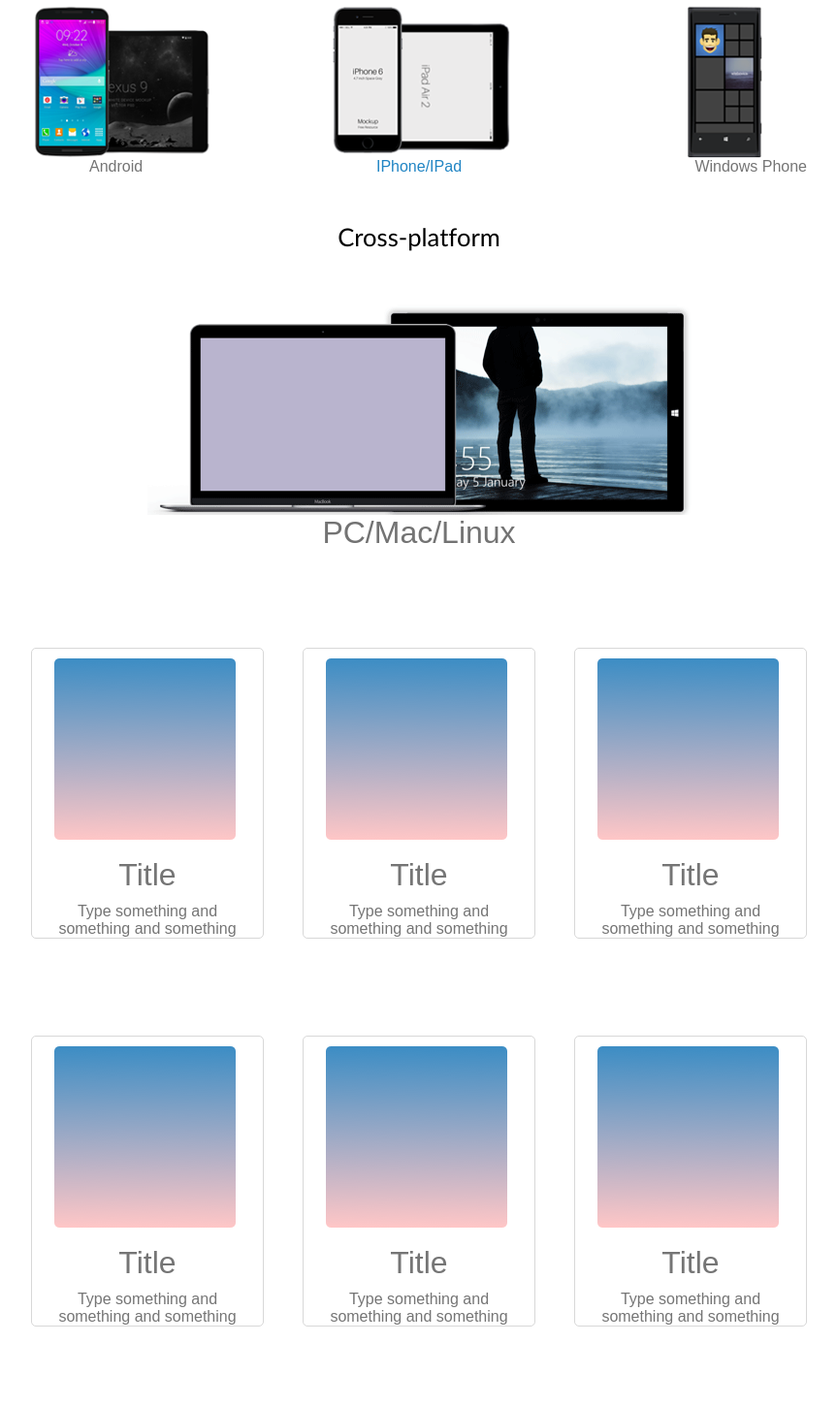
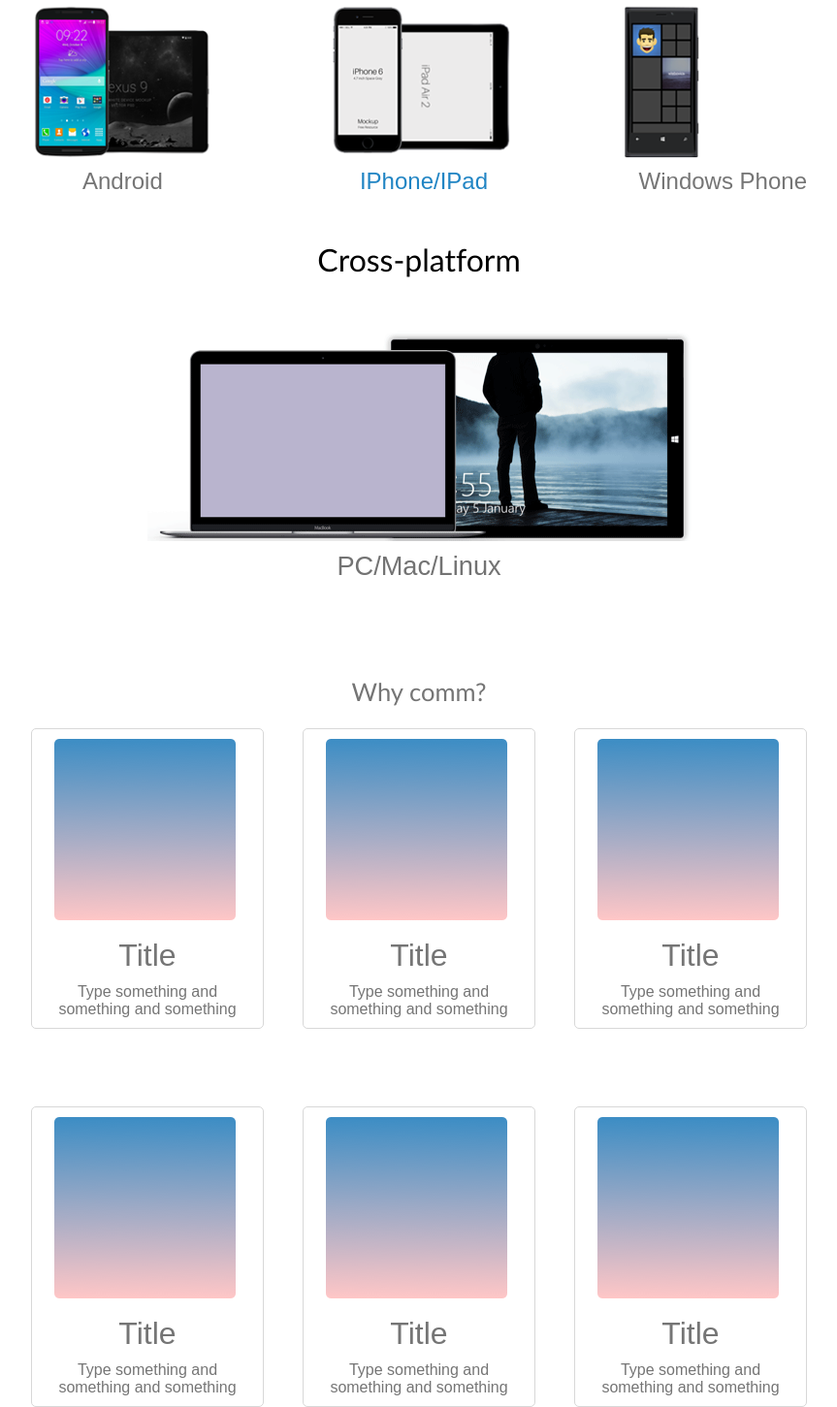
Before and after one commit to IgorCova/ThreadsWeb, a plain HTML site: page index.html in a window 1280 px wide. Shown: the part 350-1801 px from the top of the page at 97% size, without its empty margins (208-1071 px from the left). Before the commit the page ends 1718 px from the top, so only its background shows below. Drawn offline with Linux system fonts and the light colour scheme.

Commit message:
верстка
верстка

```diff
--- a/index.html
+++ b/index.html
@@ -21,7 +21,6 @@
 	<div id="conteiner">
 	    <header>
                 <div class="wrapper">
-
 			        <nav>
 		                <ul>
 			                <li><a href="#"><span>Home</span></a></li>
@@ -30,7 +29,7 @@
 			        </nav>
 
 			        <div class="comm">
-			            <span>comm</span>
+			            <div>comm</div>
 				    </div>
 
 				    <div class="telegram">
@@ -98,7 +97,11 @@
 		 <div class="clear"></div>
 	    </div>
 
-		 <div id="WhuComm">
+		<div id="WhyComm">
+	         <div><span>Why comm?</span></div>
+	    </div>
+
+		<div id="WhuComm">
 	     <div class="android">
 		    <div>
 		      <div>
@@ -156,7 +159,7 @@
 		 <div class="clear"></div>
 	  </div>
 
-	   <div id="WhuComm">
+	   <div id="WhuCmm">
 	     <div class="android">
 		   <div>
 		     <div>
--- a/styles/style.css
+++ b/styles/style.css
@@ -56,14 +56,17 @@ width:30%;
 }
 
 #conteiner header .wrapper nav ul{
-margin-top:24px;
+margin-top:27px;
 }
 
 #conteiner header .wrapper nav ul li{
 list-style:none;
 float:left;
 color:#2185c4;
-margin-left:20px;
+}
+
+#conteiner header .wrapper nav ul li:last-child{
+padding-left:30px;
 }
 
 #conteiner header .wrapper nav ul li a span{
@@ -73,6 +76,7 @@ color:#2185c4;
 
 #conteiner header .wrapper nav ul li a{
 text-decoration:none;
+font-size:120%;
 }
 
 #conteiner header .wrapper nav ul li a span:hover{
@@ -97,11 +101,12 @@ width:39%;
 text-align:center;
 }
 
-#conteiner header .wrapper .comm span{
+#conteiner header .wrapper .comm div{
 font-family: Comfortaa-Bold; /* Гарнитура шрифта */
 src: url(../fonts/Comfortaa-Bold.ttf); /* Путь к файлу со шрифтом */
 color:#2185c4;
-font-size:250%;
+font-size:310%;
+margin-top:1px;
 }
 
 #conteiner header .wrapper .telegram{
@@ -116,16 +121,17 @@ position:reletive;
 
 #conteiner header .wrapper .telegram span a:first-child{
 position:absolute;
-margin-top:12px;
+margin-top:18px;
 margin-left:70px;
 }
 
 #conteiner header .wrapper .telegram span a:last-child{
 position:absolute;
-margin-top:24px;
-margin-left:115px;
+margin-top:26px;
+margin-left:118px;
 text-decoration:none;
 color:#2185c4;
+font-size:140%;
 font-family: LatoLight; /* Гарнитура шрифта */
 src: url(../fonts/LatoLight.ttf); /* Путь к файлу со шрифтом */
 }
@@ -166,9 +172,13 @@ margin:222px auto 0;
 width:30%;
 float:left;
 }
+
 #conteiner #crossplatform .android div span{
-margin-left:60px;
+margin-top:10px;
+margin-left:53px;
 color:#757575;
+font-size:150%;
+display:block;
 }
 
 
@@ -179,6 +189,10 @@ float:left;
 
 #conteiner #crossplatform .IPhoneIPad div span{
 color:#2185c4;
+font-size:150%;
+display:block;
+margin-top:10px;
+margin-left:10px;
 }
 
 #conteiner #crossplatform .IPhoneIPad div{
@@ -200,11 +214,15 @@ text-align:right;
 
 #conteiner #crossplatform .WindowsPhone div img{
 text-align:left;
-margin-right:45px;
+margin-right:110px;
 }
 
 #conteiner #crossplatform .WindowsPhone div:last-child span{
 color:#757575;
+font-size:150%;
+display:block;
+margin-top:10px;
+
 }
 /*контент*/
 
@@ -216,9 +234,10 @@ margin:0 auto;
 
 #conteiner #platform div span {
 font-family: latoRegular; /* Гарнитура шрифта */
-src: url(../fonts/latoRegular.ttf); /* Путь к файлу со шрифтом */
+    src: url(../fonts/latoRegular.ttf); /* Путь к файлу со шрифтом */
 color:#000000;
-font-size:160%;
+font-size:200%;
+
 }
 
 #conteiner #platform div {
@@ -236,7 +255,9 @@ float:left;
 }
 
 #conteiner #crossplm .IPhoneIPad div span{
-font-size:200%;
+display:block;
+margin-top:10px;
+font-size:170%;
 color:#737373;
 }
 
@@ -244,16 +265,33 @@ color:#737373;
 text-align:center;
 }
 
-/*контент*/
+#conteiner #WhyComm{
+padding-top:100px;
+width:800px;
+margin:0 auto;
+}
+
+#conteiner #WhyComm div {
+text-align:center;
+}
+
+#conteiner #WhyComm div span {
+font-family: latoRegular; /* Гарнитура шрифта */
+src: url(../fonts/latoRegular.ttf); /* Путь к файлу со шрифтом */
+color:#757575;
+font-size:160%;
+}
+
 #conteiner #WhuComm{
 width:800px;
-margin:100px auto 0;
+margin:20px auto 0;
 }
 
 #conteiner #WhuComm .android{
 width:30%;
 float:left;
 }
+
 #conteiner #WhuComm .android div div:last-child span{
 color:#757575;
 text-align:center;
@@ -266,6 +304,10 @@ color:#757575;
 
 #conteiner #WhuComm .android div div{
 padding-top:10px;
+}
+
+#conteiner #WhuComm .android div div:last-child {
+padding-bottom:10px;
 }
 
 #conteiner #WhuComm .android > div{
@@ -299,8 +341,8 @@ border-radius:5px 5px 5px 5px;
 text-align:center;
 }
 
-#conteiner #WhuComm .IPhoneIPad div img{
-
+#conteiner #WhuComm .IPhoneIPad div div:last-child {
+padding-bottom:10px;
 }
 
 #conteiner #WhuComm .WindowsPhone{
@@ -323,6 +365,7 @@ text-align:center;
 
 #conteiner #WhuComm .WindowsPhone div div:last-child {
 text-align:center;
+padding-bottom:10px;
 }
 
 #conteiner #WhuComm .WindowsPhone div div {
@@ -338,3 +381,101 @@ color:#757575;
 color:#757575;
 }
 /*контент*/
+
+#conteiner #WhuCmm{
+width:800px;
+margin:80px auto 0;
+}
+
+#conteiner #WhuCmm .android{
+width:30%;
+float:left;
+}
+#conteiner #WhuCmm .android div div:last-child span{
+color:#757575;
+text-align:center;
+}
+
+#conteiner #WhuCmm .android  div div:nth-child(2) span{
+font-size:200%;
+color:#757575;
+}
+
+#conteiner #WhuCmm .android div div{
+padding-top:10px;
+}
+
+#conteiner #WhuCmm .android div div:last-child {
+padding-bottom:10px;
+}
+
+#conteiner #WhuCmm .android > div{
+border:#d8d8d8 1px solid;
+border-radius:5px 5px 5px 5px;
+text-align:center;
+}
+
+#conteiner #WhuCmm .IPhoneIPad{
+margin-left:40px;
+width:30%;
+float:left;
+}
+
+#conteiner #WhuCmm .IPhoneIPad div div{
+padding-top:10px;
+}
+
+#conteiner #WhuCmm .IPhoneIPad div div:last-child span{
+color:#757575;
+}
+
+#conteiner #WhuCmm .IPhoneIPad  div div:nth-child(2) span{
+font-size:200%;
+color:#757575;
+}
+
+#conteiner #WhuCmm .IPhoneIPad > div{
+border:#d8d8d8 1px solid;
+border-radius:5px 5px 5px 5px;
+text-align:center;
+}
+
+#conteiner #WhuCmm .IPhoneIPad div div:last-child {
+padding-bottom:10px;
+}
+
+#conteiner #WhuCmm .WindowsPhone{
+width:30%;
+float:right;
+}
+
+#conteiner #WhuCmm .WindowsPhone div div{
+padding-top:10px;
+}
+
+#conteiner #WhuCmm .WindowsPhone > div{
+border:#d8d8d8 1px solid;
+border-radius:5px 5px 5px 5px;
+}
+
+#conteiner #WhuCmm .WindowsPhone div div:first-child{
+text-align:center;
+}
+
+#conteiner #WhuCmm .WindowsPhone div div:last-child {
+text-align:center;
+padding-bottom:10px;
+}
+
+#conteiner #WhuCmm .WindowsPhone div div {
+text-align:center;
+}
+
+#conteiner #WhuCmm .WindowsPhone div div:nth-child(2) span{
+font-size:200%;
+color:#757575;
+}
+
+#conteiner #WhuCmm .WindowsPhone div div:last-child span{
+color:#757575;
+}
```
